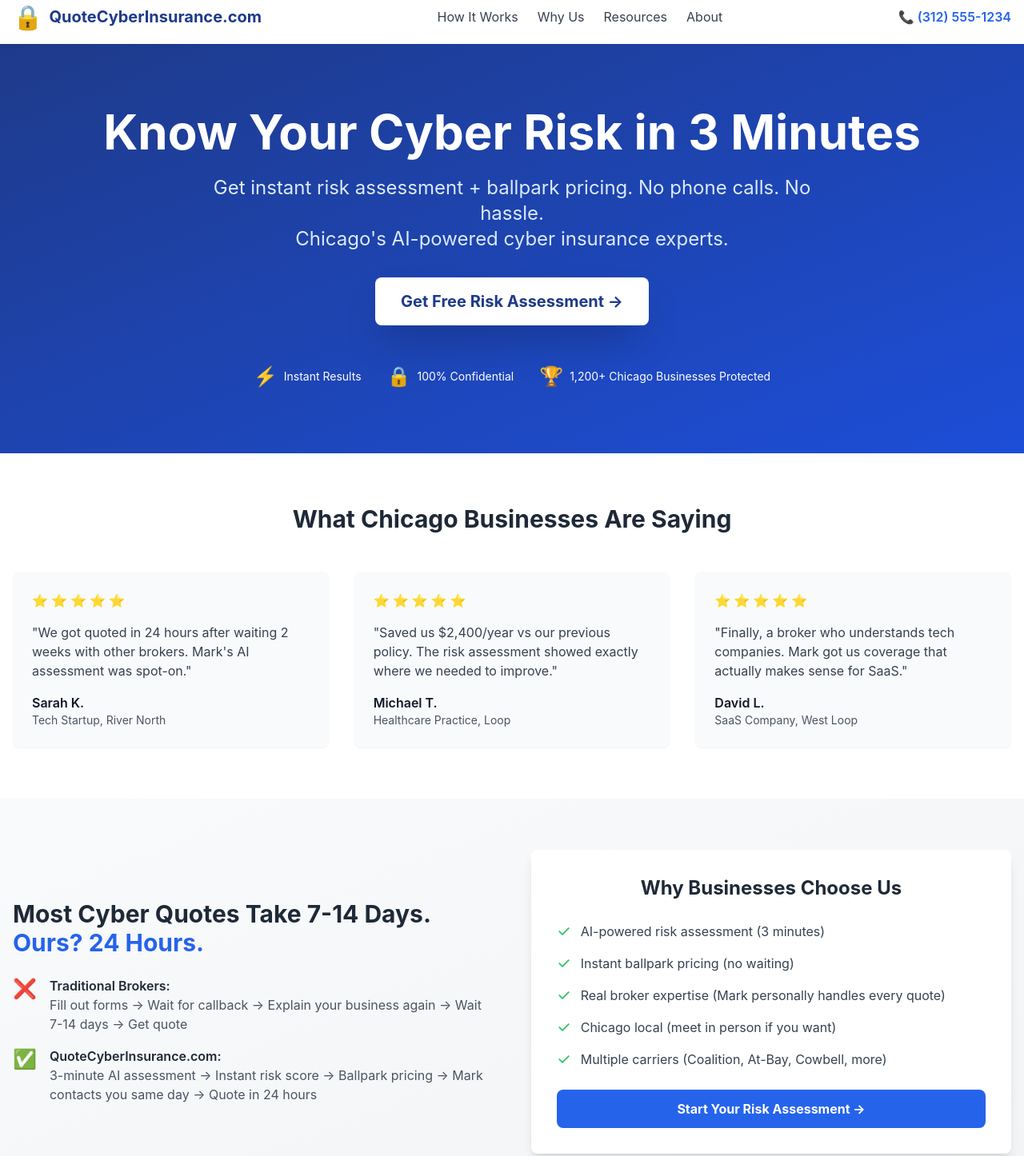
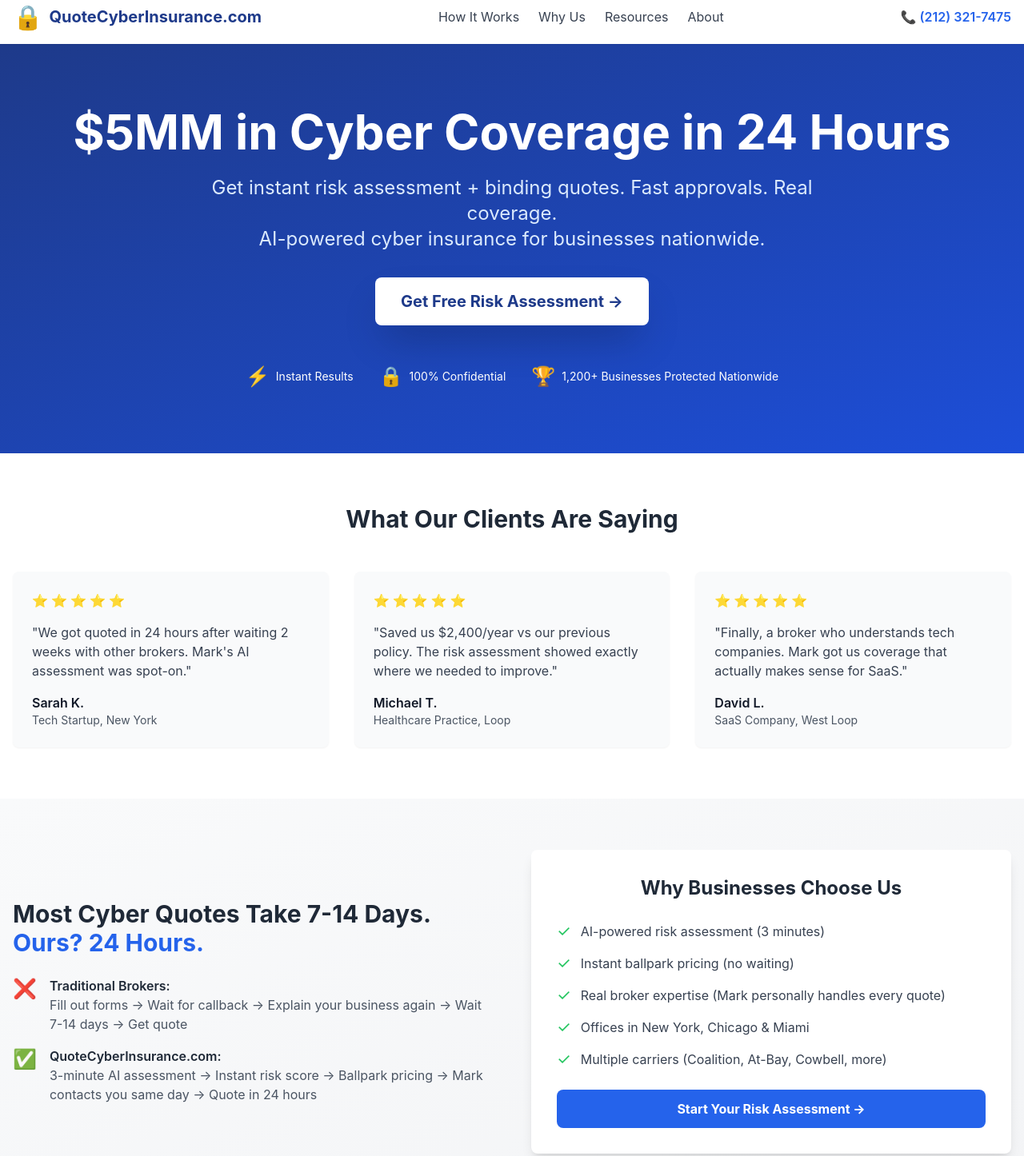
Before and after one commit to markwalters2/quotecyberinsurance, a plain HTML site: page index.html in a window 1280 px wide. Shown: the part 13-1459 px from the top of the page at 80% size. Drawn offline with nearby package versions, Linux system fonts and the light colour scheme.

Commit message:
Update site for national coverage, MM in 24 hours promise, and new phone number (212-321-7475)

```diff
--- a/index.html
+++ b/index.html
@@ -3,8 +3,8 @@
 <head>
     <meta charset="UTF-8">
     <meta name="viewport" content="width=device-width, initial-scale=1.0">
-    <meta name="description" content="Get instant cyber insurance quotes for your Chicago business. AI-powered risk assessment, ballpark pricing in minutes. 1,200+ businesses protected.">
-    <title>Cyber Insurance Quote in 3 Minutes | Chicago's AI-Powered Experts</title>
+    <meta name="description" content="Get instant cyber insurance quotes for your business. AI-powered risk assessment, $5MM in limit in 24 hours. 1,200+ businesses protected nationwide.">
+    <title>Cyber Insurance Quote - $5MM in Limit in 24 Hours | National Coverage</title>
 
     <!-- Tailwind CSS CDN -->
     <script src="https://cdn.tailwindcss.com"></script>
@@ -29,8 +29,8 @@
                 <a href="resources.html" class="text-gray-700 hover:text-blue-600">Resources</a>
                 <a href="about.html" class="text-gray-700 hover:text-blue-600">About</a>
             </div>
-            <a href="tel:3125551234" class="text-blue-600 font-semibold hover:text-blue-700">
-                📞 (312) 555-1234
+            <a href="tel:2123217475" class="text-blue-600 font-semibold hover:text-blue-700">
+                📞 (212) 321-7475
             </a>
         </div>
     </nav>
@@ -39,11 +39,11 @@
     <section class="bg-gradient-to-br from-blue-900 to-blue-700 text-white py-20">
         <div class="container mx-auto px-4 text-center">
             <h1 class="text-4xl md:text-6xl font-bold mb-6">
-                Know Your Cyber Risk in 3 Minutes
+                $5MM in Cyber Coverage in 24 Hours
             </h1>
             <p class="text-xl md:text-2xl mb-8 text-blue-100 max-w-3xl mx-auto">
-                Get instant risk assessment + ballpark pricing. No phone calls. No hassle.
-                <br>Chicago's AI-powered cyber insurance experts.
+                Get instant risk assessment + binding quotes. Fast approvals. Real coverage.
+                <br>AI-powered cyber insurance for businesses nationwide.
             </p>
 
             <button
@@ -63,7 +63,7 @@
                 </div>
                 <div class="flex items-center gap-2">
                     <span class="text-2xl">🏆</span>
-                    <span>1,200+ Chicago Businesses Protected</span>
+                    <span>1,200+ Businesses Protected Nationwide</span>
                 </div>
             </div>
         </div>
@@ -73,7 +73,7 @@
     <section class="py-16 bg-white">
         <div class="container mx-auto px-4">
             <h2 class="text-3xl font-bold text-center mb-12 text-gray-800">
-                What Chicago Businesses Are Saying
+                What Our Clients Are Saying
             </h2>
 
             <div class="grid md:grid-cols-3 gap-8">
@@ -89,7 +89,7 @@
                         "We got quoted in 24 hours after waiting 2 weeks with other brokers. Mark's AI assessment was spot-on."
                     </p>
                     <p class="font-semibold text-gray-900">Sarah K.</p>
-                    <p class="text-sm text-gray-600">Tech Startup, River North</p>
+                    <p class="text-sm text-gray-600">Tech Startup, New York</p>
                 </div>
 
                 <div class="bg-gray-50 p-6 rounded-lg shadow-sm">
@@ -169,7 +169,7 @@
                         </li>
                         <li class="flex items-center gap-3">
                             <span class="text-green-500 text-xl">✓</span>
-                            <span class="text-gray-700">Chicago local (meet in person if you want)</span>
+                            <span class="text-gray-700">Offices in New York, Chicago & Miami</span>
                         </li>
                         <li class="flex items-center gap-3">
                             <span class="text-green-500 text-xl">✓</span>
@@ -340,7 +340,7 @@
     <section id="why-us" class="py-16 bg-gray-50">
         <div class="container mx-auto px-4">
             <h2 class="text-4xl font-bold text-center mb-12 text-gray-800">
-                Why Chicago Businesses Choose Us
+                Why Businesses Choose Us
             </h2>
 
             <div class="grid md:grid-cols-3 gap-8">
@@ -362,9 +362,9 @@
 
                 <div class="bg-white p-8 rounded-lg shadow-sm">
                     <div class="text-4xl mb-4">🏙️</div>
-                    <h3 class="text-xl font-bold mb-3 text-gray-800">Chicago Local</h3>
+                    <h3 class="text-xl font-bold mb-3 text-gray-800">National Coverage</h3>
                     <p class="text-gray-600">
-                        We understand Chicago businesses. Face-to-face meetings available. Local references on request.
+                        Licensed nationwide with local experts in New York, Chicago, and Miami. Face-to-face meetings available in major cities.
                     </p>
                 </div>
             </div>
@@ -398,7 +398,7 @@
             <div class="grid md:grid-cols-4 gap-8">
                 <div>
                     <h3 class="text-white font-bold mb-4">QuoteCyberInsurance.com</h3>
-                    <p class="text-sm">Chicago's first AI-powered cyber insurance experts.</p>
+                    <p class="text-sm">America's fastest cyber insurance platform - $5MM in 24 hours.</p>
                 </div>
                 <div>
                     <h4 class="text-white font-semibold mb-3">Quick Links</h4>
@@ -419,8 +419,8 @@
                     <h4 class="text-white font-semibold mb-3">Contact</h4>
                     <ul class="space-y-2 text-sm">
                         <li>📧 mark@quotecyberinsurance.com</li>
-                        <li>📞 (312) 555-1234</li>
-                        <li>📍 Chicago, IL</li>
+                        <li>📞 (212) 321-7475</li>
+                        <li>📍 New York • Chicago • Miami</li>
                     </ul>
                 </div>
             </div>
```
Also changed, not shown: assessment.html (+1 -1 lines), README.md, 1 other file.
